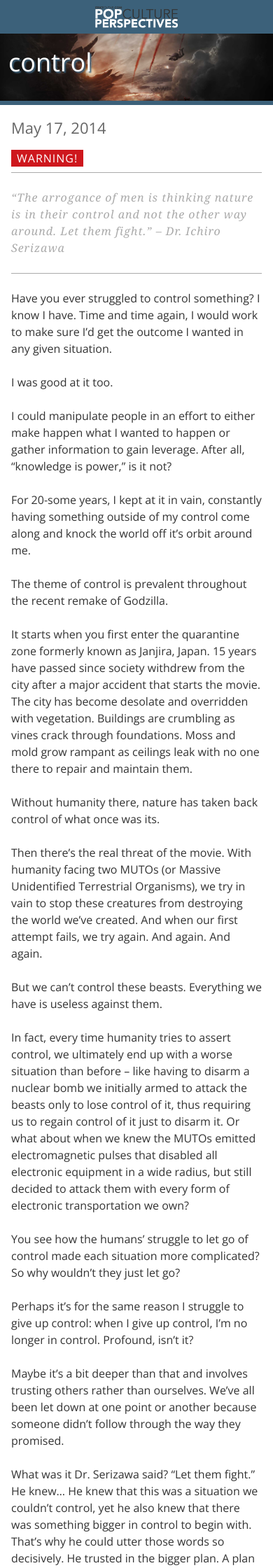
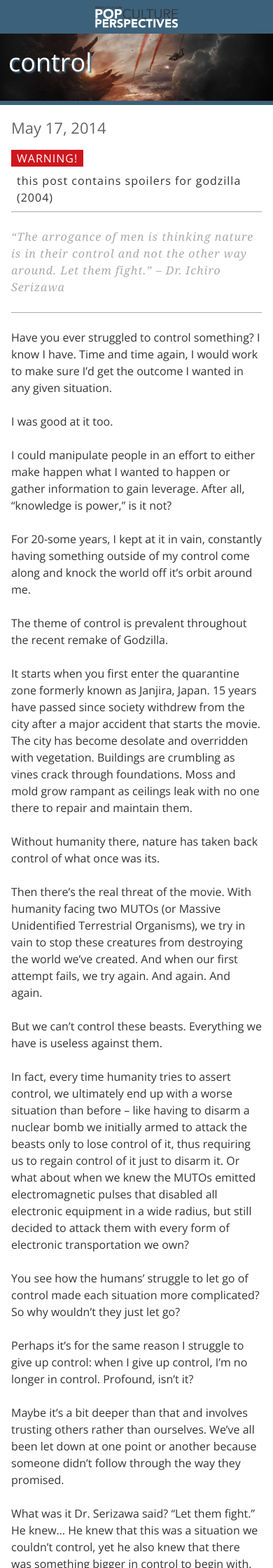
Before and after one commit to ericrovtar/ericrovtar.github.io, a Jekyll site: the page built from _posts/2014-05-17-godzilla.md, in a window 390 px wide. Shown: the top 2240 px of the page at 70% size. Built offline with Jekyll 4.4.1, drawn with Linux system fonts in a browser that asks for light colours; nearby versions of some CDN libraries; comment, search, counter and statistics services are not loaded.

Commit message:
show spoiler details on mobile

```diff
--- a/styles/sass/ui/posts.scss
+++ b/styles/sass/ui/posts.scss
@@ -141,7 +141,7 @@
     font-weight: 200;
     letter-spacing: 1px;
 
-    @include grid-media-query("palm") {
-        display: none;
-    }
+    //@include grid-media-query("palm") {
+    //    display: none;
+    //}
 }
--- a/styles/styles.css
+++ b/styles/styles.css
@@ -1524,9 +1524,6 @@
   color: #333;
   font-weight: 200;
   letter-spacing: 1px; }
-  @media only screen and (max-width: 480px) {
-    .spoilers__details {
-      display: none; } }
 
 .aboutMe {
   background: #EEE;
```
